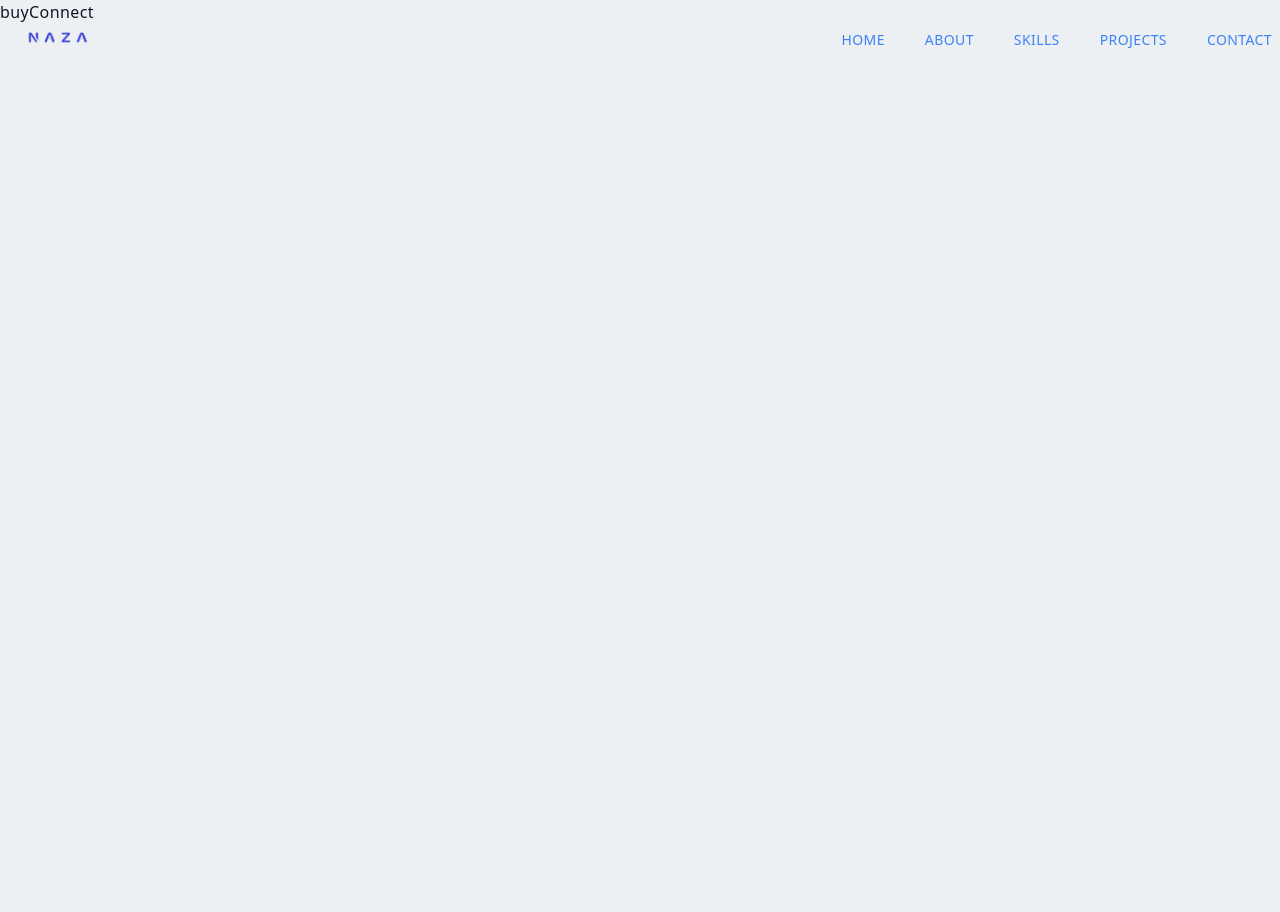
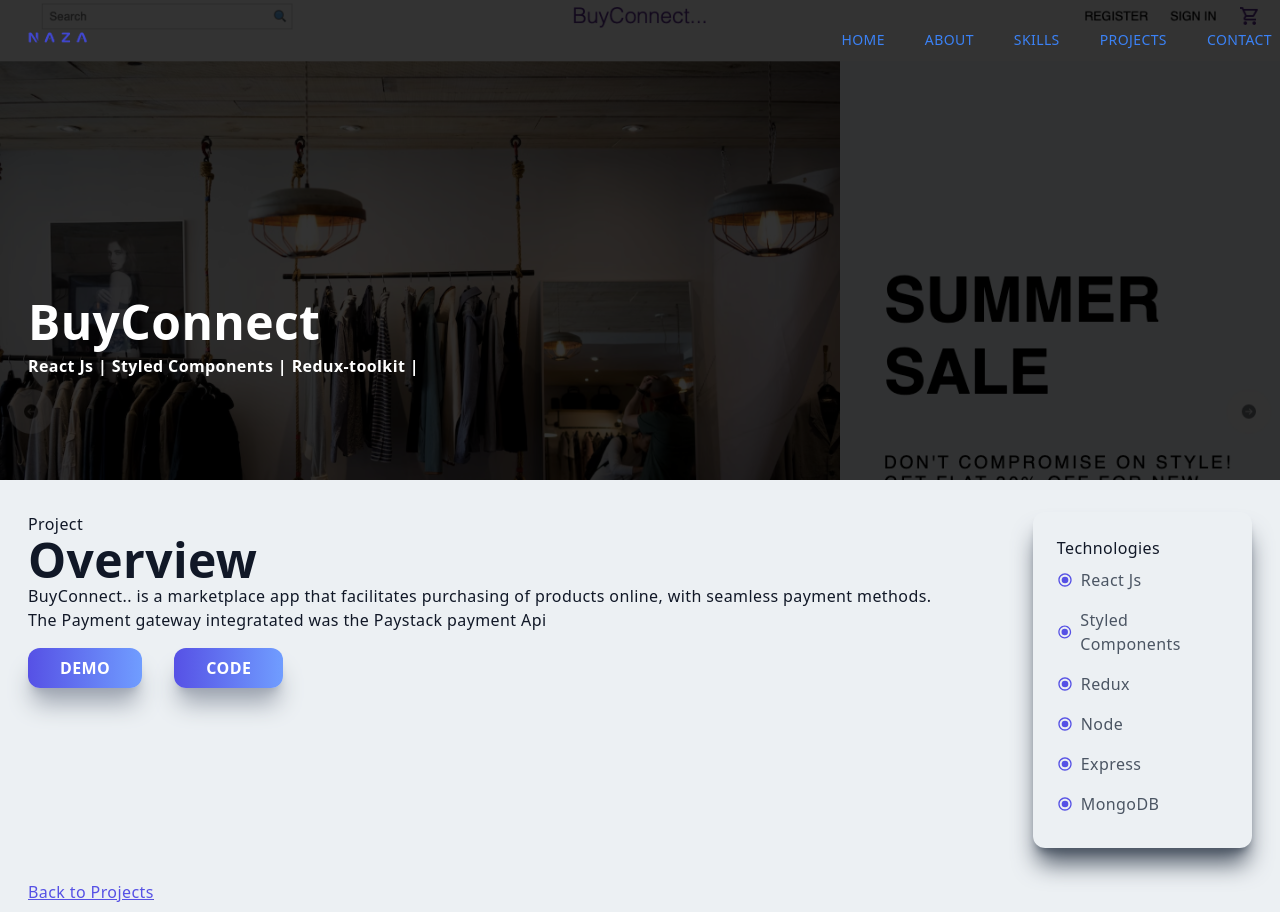
Before and after one commit to NazaAdimoha/My_Portfolio_Website, a Next.js app: page /buyConnect in a window 1280 px wide. Before the commit the page ends 800 px from the top, so only its background shows below. Built offline with nearby package versions, Linux system fonts and the light colour scheme.

Commit message:
final push and bug fixes

```diff
--- a/components/Main.jsx
+++ b/components/Main.jsx
@@ -18,12 +18,7 @@ const Main = () => {
             A MERN Stack Engineer
           </h1>
           <p className="py-4 m-auto max-w-[70%] text-gray-600 text-sm mt-4">
-            I am a MERN stack software engineer, a design thinker, and a problem
-            solver. I am proficient in an assortment of technologies, including
-            React, Node.Js, Typescript, Express, and Relational Databases such
-            as MongoDB. I have also led a team of six in building a progress
-            tracker application to serve over 1,000 devs per month, increasing
-            efficiency and transparency by over 60 percent.
+            I am a MERN stack engineer with a passion for building scalable and robust web applications. I relish the Art of Solving Problems. I am a  <span className='text-[#5651e5]'>Design Thinker</span>
           </p>
           <div className="flex items-center justify-between max-w-[330px] m-auto py-4 ">
             <div className="rounded-full shadow-lg shadow-gray-400 p-3 cursor-pointer hover:scale-110 ease-in duration-300 ">
--- a/components/project/ProjectsComponent.jsx
+++ b/components/project/ProjectsComponent.jsx
@@ -17,8 +17,8 @@ const ProjectsComponent
             <div className='grid grid-cols-1 md:grid-cols-2 lg:grid-cols-3 gap-8'>
 
             <ProjectItem title='ScoreCard' backgroundImg={ScoreCard} projectUrl='/scoreCard' />
-            <ProjectItem title='BuyConnect' backgroundImg={BuyConnect} projectUrl='/' />
-            <ProjectItem title='TraderaXpress' backgroundImg={TraderaXpress} projectUrl='/' />
+            <ProjectItem title='BuyConnect' backgroundImg={BuyConnect} projectUrl='/buyConnect' />
+            <ProjectItem title='TraderaXpress' backgroundImg={TraderaXpress} projectUrl='/traderaxpress' />
 
 
             </div>
--- a/pages/buyConnect.jsx
+++ b/pages/buyConnect.jsx
@@ -1,9 +1,80 @@
-import React from 'react'
+import React from "react";
+import Image from "next/image";
+import BuyConnect from ".././public/assets/projects/buyconnectbanner.png";
+import { MdOutlineRadioButtonChecked } from "react-icons/md";
+import Link from "next/link";
 
 const buyConnect = () => {
   return (
-    <div>buyConnect</div>
-  )
-}
+    <div className="w-full">
+      <div className="w-screen h-[50vh] lg:h-[60vh] relative">
+        <div className="absolute top-0 left-0 w-full h-[50vh] lg:h-[60vh] bg-black/80 z-10" />
+        <Image
+          className="absolute z-1"
+          layout="fill"
+          objectFit="cover"
+          src={BuyConnect}
+          alt="/"
+        />
+        <div className="absolute top-[70%] max-w-[1240px] w-full left-[50%] translate-x-[-50%] -translate-y-[52%] text-white py-2 px-2 z-10">
+          <h2 className="py-2">BuyConnect</h2>
+          <h3>React Js | Styled Components | Redux-toolkit |</h3>
+        </div>
+      </div>
+      <div className="max-w-[1240px] mx-auto p-2 grid md:grid-cols-5 gap-8 pt-8">
+        <div className="col-span-4">
+          <p>Project</p>
+          <h2>Overview</h2>
+          <p className="">
+          BuyConnect.. is a marketplace app that facilitates purchasing of products online, with seamless payment methods. <br/>
+          The Payment gateway integratated was the Paystack payment Api
+          </p>
+          <a href="https://buyconnect.netlify.app/" target="_blank" rel="noreferrer">
+            <button className="px-8 py-2 mt-4 mr-8">Demo</button>
+          </a>
+          <a href="https://github.com/NazaAdimoha/Market_Place_Client_Side" target="_blank" rel="noreferrer">
+            <button className="px-8 py-2 mt-4 mr-8">Code</button>
+          </a>
+        </div>
+        <div className="col-span-4 md:col-span-1 shadow-xl shadow-gray-600 rounded-xl p-4">
+          <div className="p-2">
+            <p>Technologies</p>
+            <div className="grid grid-cols-3 md:grid-cols-1">
+              <p className="text-gray-600 flex items-center py-2">
+                <MdOutlineRadioButtonChecked className="inline-block text-[#5651e5] mr-2" />
+                React Js
+              </p>
+              <p className="text-gray-600 flex items-center py-2">
+                <MdOutlineRadioButtonChecked className="inline-block text-[#5651e5] mr-2" />
+                Styled Components
+              </p>
+              <p className="text-gray-600 flex items-center py-2">
+                <MdOutlineRadioButtonChecked className="inline-block text-[#5651e5] mr-2" />
+                Redux
+              </p>
+              <p className="text-gray-600 flex items-center py-2">
+                <MdOutlineRadioButtonChecked className="inline-block text-[#5651e5] mr-2" />
+                Node
+              </p>
+              <p className="text-gray-600 flex items-center py-2">
+                <MdOutlineRadioButtonChecked className="inline-block text-[#5651e5] mr-2" />
+                Express
+              </p>
+              <p className="text-gray-600 flex items-center py-2">
+                <MdOutlineRadioButtonChecked className="inline-block text-[#5651e5] mr-2" />
+                MongoDB
+              </p>
+            </div>
+          </div>
+        </div>
+        <Link href="/#projects">
+          <p className="underline cursor-pointer">
+            <a className="text-[#5651e5]">Back to Projects</a>
+          </p>
+        </Link>
+      </div>
+    </div>
+  );
+};
 
-export default buyConnect
+export default buyConnect;
--- a/pages/scoreCard.jsx
+++ b/pages/scoreCard.jsx
@@ -7,8 +7,8 @@ import Link from "next/link";
 const ScoreCard = () => {
   return (
     <div className="w-full">
-      <div className="w-screen h-[30vh] lg:h-[40vh] relative">
-        <div className="absolute top-0 left-0 w-full h-[30vh] lg:h-[40vh] bg-black/80 z-10" />
+      <div className="w-screen h-[50vh] lg:h-[60vh] relative">
+        <div className="absolute top-0 left-0 w-full h-[50vh] lg:h-[60vh] bg-black/80 z-10" />
         <Image
           className="absolute z-1"
           layout="fill"
@@ -33,8 +33,12 @@ const ScoreCard = () => {
             also view other users scorecards and follow them to keep track of
             their progress.
           </p>
-          <button className="px-8 py-2 mt-4 mr-8">Demo</button>
-          <button className="px-8 py-2 mt-4 mr-8">Code</button>
+          <a href="https://studperf.netlify.app/" target="_blank">
+            <button className="px-8 py-2 mt-4 mr-8">Demo</button>
+          </a>
+          <a href="#" target="_blank">
+            <button className="px-8 py-2 mt-4 mr-8">Code</button>
+          </a>
         </div>
         <div className="col-span-4 md:col-span-1 shadow-xl shadow-gray-600 rounded-xl p-4">
             <div className="p-2">
--- a/pages/traderaxpress.jsx
+++ b/pages/traderaxpress.jsx
@@ -1,9 +1,65 @@
-import React from 'react'
+import React from "react";
+import Image from "next/image";
+import { MdOutlineRadioButtonChecked } from "react-icons/md";
+import Link from "next/link";
+import Tradera from ".././public/assets/projects/traderabanner.png";
 
 const traderaxpress = () => {
   return (
-    <div>traderaxpress</div>
-  )
-}
+    <div className="w-full">
+      <div className="w-screen h-[50vh] lg:h-[60vh] relative">
+        <div className="absolute top-0 left-0 w-full h-[50vh] lg:h-[60vh] bg-black/80 z-10" />
+        <Image
+          className="absolute z-1"
+          layout="fill"
+          objectFit="cover"
+          src={Tradera}
+          alt="/"
+        />
+        <div className="absolute top-[70%] max-w-[1240px] w-full left-[50%] translate-x-[-50%] -translate-y-[52%] text-white py-2 px-2 z-10">
+          <h2 className="py-2">TraderaXpress</h2>
+          <h3>React Js | Tailwind CSS</h3>
+        </div>
+      </div>
+      <div className="max-w-[1240px] mx-auto p-2 grid md:grid-cols-5 gap-8 pt-8">
+        <div className="col-span-4">
+          <p>Project</p>
+          <h2>Overview</h2>
+          <p className="">
+            TRADERA-Xpress is a crypto-currency web app,
+            <br /> created to trade cryptocurrencies and <br /> view the prices
+            of crypto assets over the internet.
+          </p>
+          <a href="https://tradera-xpress.netlify.app/" target="_blank">
+            <button className="px-8 py-2 mt-4 mr-8">Demo</button>
+          </a>
+          <a href="https://github.com/NazaAdimoha/TradXpress" target="_blank">
+            <button className="px-8 py-2 mt-4 mr-8">Code</button>
+          </a>
+        </div>
+        <div className="col-span-4 md:col-span-1 shadow-xl shadow-gray-600 rounded-xl p-4">
+          <div className="p-2">
+            <p>Technologies</p>
+            <div className="grid grid-cols-3 md:grid-cols-1">
+              <p className="text-gray-600 flex items-center py-2">
+                <MdOutlineRadioButtonChecked className="inline-block text-[#5651e5] mr-2" />
+                React Js
+              </p>
+              <p className="text-gray-600 flex items-center py-2">
+                <MdOutlineRadioButtonChecked className="inline-block text-[#5651e5] mr-2" />
+                Tailwind
+              </p>
+            </div>
+          </div>
+        </div>
+        <Link href="/#projects">
+          <p className="underline cursor-pointer">
+            <a className="text-[#5651e5]">Back to Projects</a>
+          </p>
+        </Link>
+      </div>
+    </div>
+  );
+};
 
-export default traderaxpress
+export default traderaxpress;
```
Also changed, not shown: components/Contact.jsx (+0 -59 lines).
